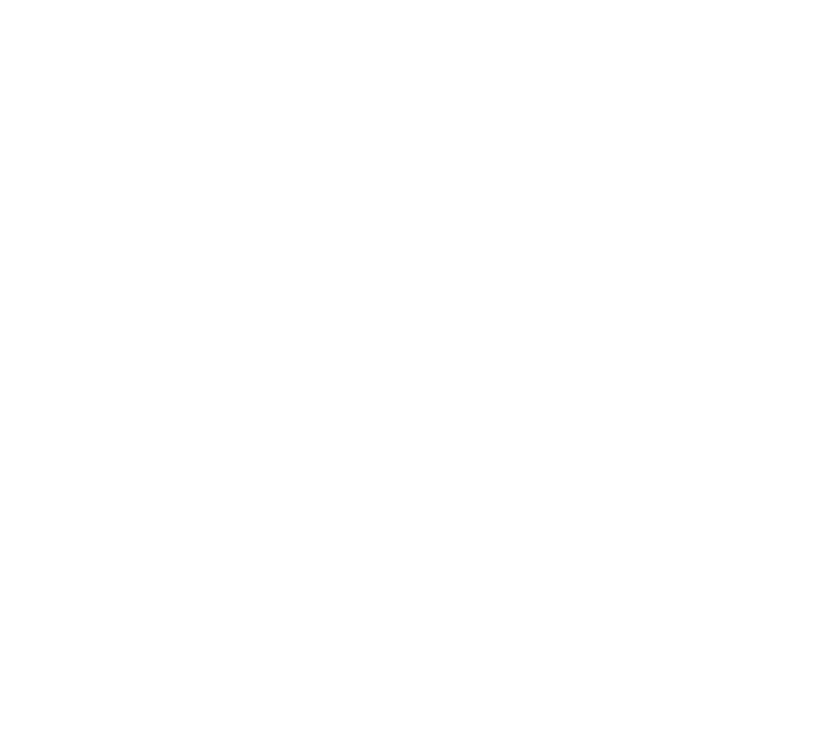
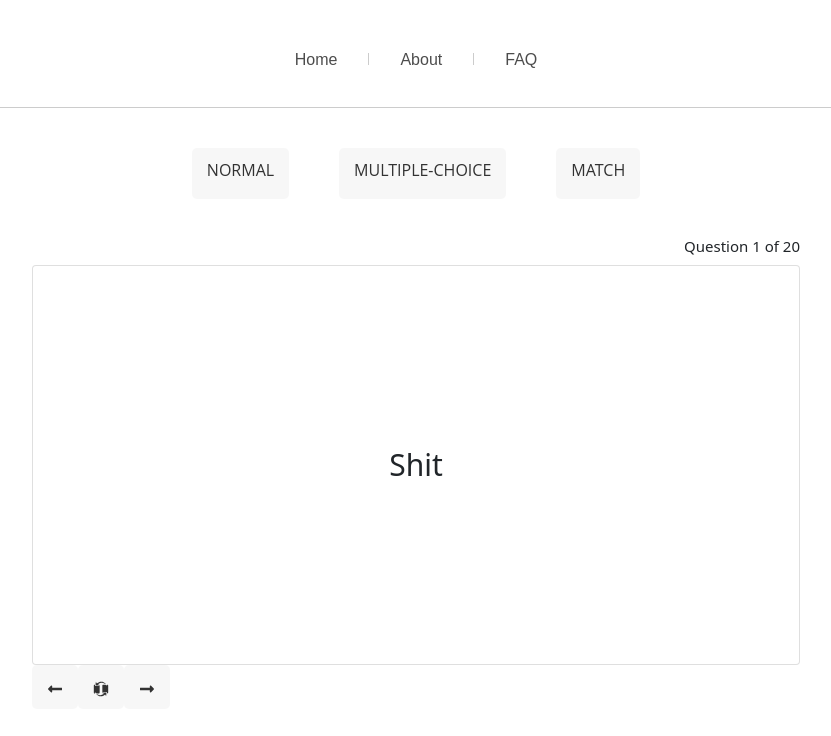
Before and after one commit to gjairath/language-learner, a React (Create React App) app: page /quiz in a window 1280 px wide. Shown: the top 736 px of the page, without its empty margins (224-1055 px from the left). Built offline with nearby package versions, Linux system fonts and the light colour scheme.

Commit message:
Working Layout for Quiz

```diff
--- a/package.json
+++ b/package.json
@@ -10,6 +10,7 @@
     "react": "^17.0.2",
     "react-bootstrap": "^2.0.0-beta.6",
     "react-dom": "^17.0.2",
+    "react-icons": "^4.2.0",
     "react-router-dom": "^5.3.0",
     "react-scripts": "4.0.3",
     "styled-components": "^5.3.1",
--- a/public/index.html
+++ b/public/index.html
@@ -4,24 +4,8 @@
     <meta charset="utf-8" />
     <meta name="viewport" content="width=device-width, initial-scale=1" />
     <meta name="theme-color" content="#000000" />
-    <meta
-      name="description"
-      content="Web site created using create-react-app"
-    />
-    <!--
-      manifest.json provides metadata used when your web app is installed on a
-      user's mobile device or desktop. See https://developers.google.com/web/fundamentals/web-app-manifest/
-    -->
-    <!--
-      Notice the use of %PUBLIC_URL% in the tags above.
-      It will be replaced with the URL of the `public` folder during the build.
-      Only files inside the `public` folder can be referenced from the HTML.
 
-      Unlike "/favicon.ico" or "favicon.ico", "%PUBLIC_URL%/favicon.ico" will
-      work correctly both with client-side routing and a non-root public URL.
-      Learn how to configure a non-root public URL by running `npm run build`.
-    -->
-    <title>React App</title>
+    <title>Language Learner</title>
   </head>
   <body>
     <noscript>You need to enable JavaScript to run this app.</noscript>
--- a/src/App.js
+++ b/src/App.js
@@ -13,7 +13,6 @@
   }
 
   render() {
-
     return (
         <div className="parent">
             <NavBar />
--- a/src/Routes.js
+++ b/src/Routes.js
@@ -1,6 +1,8 @@
 import { BrowserRouter as Router, Switch, Route } from "react-router-dom";
+import React from 'react'
 import App from "./App";
 import FlashCard from "./components/flashCard.js"
+import Quiz from "./components/Quiz.js"
 
 const Routes = () => {
   return (
@@ -8,6 +10,7 @@
     <Switch>
         <Route exact path={["/", "/home"]} component={App} />
         <Route path="/flashcards" component={FlashCard}/>
+        <Route path="/quiz" component={Quiz} />
     </Switch>
     </Router>
   );
--- /dev/null
+++ b/src/components/Quiz.js
@@ -0,0 +1,17 @@
+import React, { useState, useEffect } from "react";
+
+import NavBar from "./navbar.js"
+import ContentContainer from "./quizOverview.js"
+
+const Quiz = () => {
+
+
+  return (
+        <div className="parent">
+            <NavBar />
+            <ContentContainer/>
+        </div>
+  );
+};
+
+export default Quiz;
--- a/src/components/flashcardOverview.js
+++ b/src/components/flashcardOverview.js
@@ -40,7 +40,6 @@
     }
 
     const reinit = () => {
-        alert("Are you sure?");
         setLoadedCards([0,1,2,3]);
         const newOuter = {}
         for (let i = 0; i < 4; i++) {
@@ -147,24 +146,33 @@
              }
         }
         localStorage.setItem('flashcards', JSON.stringify(newOuter));
+        localStorage.setItem('currentCards', JSON.stringify(loadedCards));
     }
 
 
     // https://stackoverflow.com/questions/54633690/how-can-i-use-multiple-refs-for-an-array-of-elements-with-hooks
-    const itemsRef = useRef([]);
+    const questionRefs = useRef([]);
+    const answerRefs = useRef([]);
     useEffect(() => {
-       itemsRef.current = itemsRef.current.slice(0, loadedCards.length);
+       questionRefs.current = questionRefs.current.slice(0, loadedCards.length);
+       answerRefs.current = answerRefs.current.slice(0, loadedCards.length);
     }, [loadedCards]);
 
     const addAnimationBox = (e) => {
         const type = e.target.dataset.type;
         const id = e.target.dataset.id;
 
+        console.log(type);
+
         if (type == undefined || id == undefined) {
             return;
         }
 
-        itemsRef.current[id].classList.add('move-box');
+        if (type == 'question'){
+            answerRefs.current[id].classList.add('move-box');
+        } else if (type == 'answer'){
+            questionRefs.current[id].classList.add('move-box');
+        }
     }
 
     const removeAnimationBox = (e) => {
@@ -176,19 +184,24 @@
             return;
         }
 
-        itemsRef.current[id].classList.remove('move-box');
+        if (type == 'question'){
+            answerRefs.current[id].classList.remove('move-box');
+        } else if (type == 'answer') {
+            questionRefs.current[id].classList.remove('move-box');
+        }
     }
 
   return (
   <div className="list-content-wrapper">
     <ul>
         {loadedCards.map((item, idx) => {
+
             // This should be called after user stops typing, otherwise it will be slow af.
             return <li className="list-items">
-                        <div className="text-content" onClick={addAnimationBox} onBlur={removeAnimationBox}>
+                        <div className="text-content" ref={el => questionRefs.current[idx] = el} onClick={addAnimationBox} onBlur={removeAnimationBox}>
                             <textarea data-id={idx} data-type='question' onChange={handleChange} placeholder={idx + 1} value={all_cards[idx][0]}> </textarea>
                         </div>
-                        <div className="text-content" ref={el => itemsRef.current[idx] = el} >
+                        <div className="text-content" ref={el => answerRefs.current[idx] = el} onClick={addAnimationBox}  onBlur={removeAnimationBox}>
                             <textarea data-id={idx} data-type='answer' onChange={handleChange} value={all_cards[idx][1]}> </textarea>
                         </div>
                         <a className="button" data-id={idx} onClick={handleDelete}> x </a>
@@ -196,11 +209,13 @@
                           })}
     </ul>
     <ToolBar>
+        <ToolBarWrapper style={{justifyContent: "flex-start"}}>
+            <a href="#" onClick={reinit} style={{marginLeft: "30px"}} class="button">Reset all</a>
+        </ToolBarWrapper>
         <ToolBarWrapper>
             <a onClick={handleMoreCards} class="button">More</a>
-            <a href="#" class="button">Quiz</a>
+            <a href="/quiz" class="button">Quiz</a>
             <a href="#" class="button">Pdf</a>
-            <a href="#" style={{alignSelf: "flex-start"}} onClick={reinit} class="button">Reset</a>
         </ToolBarWrapper>
     </ToolBar>
 
@@ -230,7 +245,7 @@
     max-width: 960px;
     margin: 10px auto;
     border-radius: 8px;
-
+    display: flex;
     height: 40px;
 `
 
@@ -240,7 +255,7 @@
     gap: 25px;
 
     height: 40px;
-    width 100%;
+    width 50%;
 `
 
 export default ContentContainer
--- /dev/null
+++ b/src/components/quizOverview.js
@@ -0,0 +1,79 @@
+import React, { useState, useEffect, useRef } from "react";
+
+import { Nav } from 'react-bootstrap'
+import { FaLongArrowAltRight, FaLongArrowAltLeft } from 'react-icons/fa';
+import {GiCardExchange} from 'react-icons/gi'
+import styled from 'styled-components'
+
+import './styles/quizOverview.css';
+
+const ContentContainer = (props) => {
+
+  return (
+      <ContainerBelow>
+          <OptionsWrapper>
+                <a class="button">Normal</a>
+                <a class="button">Multiple-Choice</a>
+                <a href="#" class="button">Match</a>
+          </OptionsWrapper>
+
+          <Overview>
+          </Overview>
+
+      </ContainerBelow>
+  )
+}
+
+const Overview = (props) => {
+
+  return (
+
+  <div className="flash-wrapper">
+      <div className="flash-content">
+          <div className="question-title">
+            Question 1 of 20
+          </div>
+
+          <div className="card">
+              Shit
+          </div>
+
+          <div className="card-toolbar">
+                <a class="button">
+                    <FaLongArrowAltLeft/>
+                </a>
+
+                <a class="button">
+                    <GiCardExchange/>
+                </a>
+
+                <a class="button">
+                  <FaLongArrowAltRight/>
+                </a>
+
+          </div>
+      </div>
+  </div>
+    )
+}
+
+const ContainerBelow = styled.div`
+    width: 100%;
+    height: 85%;
+`
+
+const OptionsWrapper = styled.div`
+    font-family: "Denso Var", sans-serif;
+    display: flex;
+    align-items: center;
+    justify-content: center;
+
+    height: 15%;
+
+    color: rgba(0,0,0,0.7);
+
+    margin-top: 25px;
+    gap: 50px;
+`
+
+export default ContentContainer
--- a/src/components/styles/flashcardOverview.css
+++ b/src/components/styles/flashcardOverview.css
@@ -63,7 +63,7 @@
 
     color: rgba(0,0,0,0.8);
     text-indent: 5%;
-    transition: text-indent 0.2s ease;
+    transition: text-indent 0.2s ease-in-out;
 
     padding: 25px 25px;
 
@@ -90,5 +90,5 @@
 }
 
 .move-box{
-    width: 0;
+    width: 45%;
 }
--- /dev/null
+++ b/src/components/styles/quizOverview.css
@@ -0,0 +1,41 @@
+.button {
+    display: inline-block;
+    margin-bottom: 20px;
+    padding: 10px 15px;
+    border-radius: 5px;
+    background-color: rgba(237,237,237, 0.45);
+    font-family: 'Open Sans',sans-serif;
+    color: rgba(0,0,0,0.8);
+    font-size: 16px;
+    text-transform: uppercase;
+
+    text-decoration: none;
+    cursor: pointer;
+
+    height: 50%;
+}
+
+.flash-wrapper{
+    height: calc(100% - 15% - 50px);
+    display:flex;
+    width: 100%;
+    justify-content: center;
+}
+
+.flash-content{
+    height: 100%;
+    width: 60%;
+}
+
+.question-title{
+    text-align: right;
+    height: 30px;
+    font-size: 15px;
+}
+
+.card{
+    height: 50vh;
+    justify-content: center;
+    align-items: center;
+    font-size: 30px;
+}
```
Also changed, not shown: 1 other file (tests, documents, lock files or other folders).
